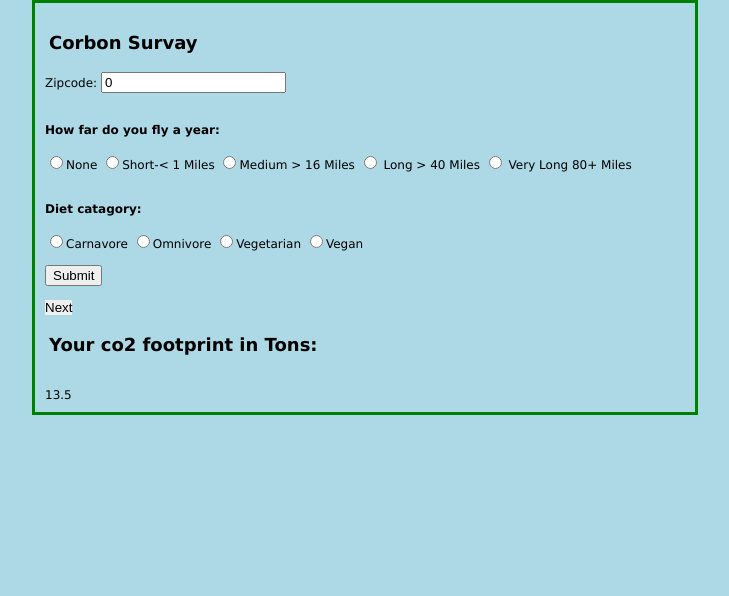
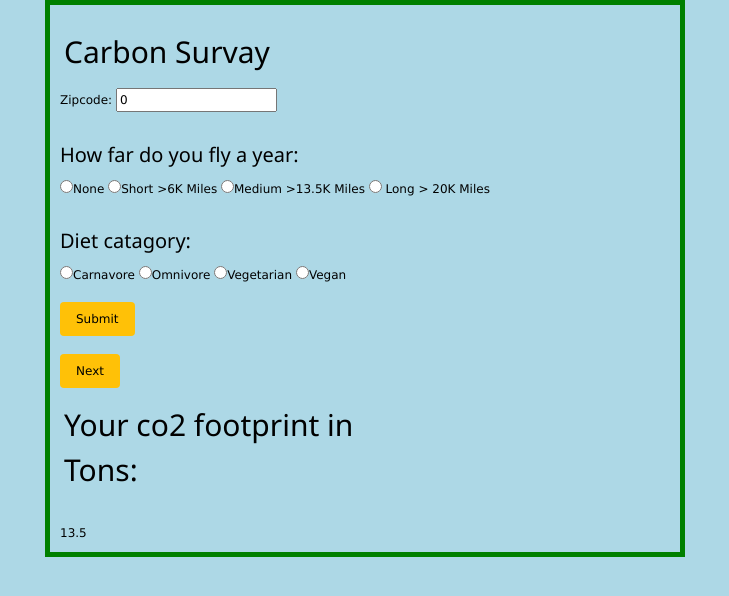
Before and after one commit to BOB450/LightCo2-Survay, a PHP site: page / in a window 1280 px wide. Shown: the top 596 px of the page, without its empty margins (275-1004 px from the left). Run offline with PHP 8.4, Linux system fonts and the light colour scheme.

Commit message:
Add files via upload

```diff
--- a/index.php
+++ b/index.php
@@ -1,6 +1,8 @@
 
 <!DOCTYPE HTML>
 <html>
+<link rel="stylesheet" href="https://www.w3schools.com/w3css/4/w3.css">
+
 <head>
 <style>
 body{
@@ -18,10 +20,11 @@
 body {
   margin: auto;
   width: 50%;
-  border: 3px solid green;
+  border: 5px solid green;
   padding: 10px;
   background-color: lightblue;
 }
+
 /* ----------- basic ----------- */
 #basic{
 border:solid 2px #DEDEDE;
@@ -165,7 +168,7 @@
 }
 </script>
 
-<h2>Corbon Survay</h2>
+<h2>Carbon Survay</h2>
 <form method="post" action="<?php echo htmlspecialchars($_SERVER["PHP_SELF"]);?>">
   Zipcode: <input type="text" name="zipcode" value="<?php echo $zipcode;?>">
 
@@ -173,10 +176,10 @@
 
   <h4>How far do you fly a year:</h4>
   <input type="radio" name="travel" <?php if (isset($travel) && $travel=="3.3") echo "checked";?> value=".2">None
-  <input type="radio" name="travel" <?php if (isset($travel) && $travel=="2.5") echo "checked";?> value=".5">Short-< 1 Miles
-  <input type="radio" name="travel" <?php if (isset($travel) && $travel=="1.7") echo "checked";?> value="4.5">Medium > 16 Miles
-  <input type="radio" name="travel" <?php if (isset($travel) && $travel=="1.5") echo "checked";?> value="11.5"> Long > 40 Miles
-  <input type="radio" name="travel" <?php if (isset($travel) && $travel=="1.5") echo "checked";?> value="23.5"> Very Long 80+ Miles
+  <input type="radio" name="travel" <?php if (isset($travel) && $travel=="2.5") echo "checked";?> value=".5">Short >6K Miles
+  <input type="radio" name="travel" <?php if (isset($travel) && $travel=="1.7") echo "checked";?> value="4.5">Medium >13.5K Miles
+  <input type="radio" name="travel" <?php if (isset($travel) && $travel=="1.5") echo "checked";?> value="11.5"> Long > 20K Miles
+
 
   <br><br>
 
@@ -187,9 +190,9 @@
   <input type="radio" name="diet" <?php if (isset($diet) && $diet=="1.5") echo "checked";?> value="1.5">Vegan
 
   <br><br>
-  <input type="submit" name="Apply" value="Submit">
+  <input class="w3-button w3-amber w3-round" type="submit" name="Apply" value="Submit">
     <br><br>
-<button onclick="myFunction()">Next</button>
+<button class="w3-button w3-amber w3-round" onclick="myFunction()">Next</button>
 
 </form>
 
```
